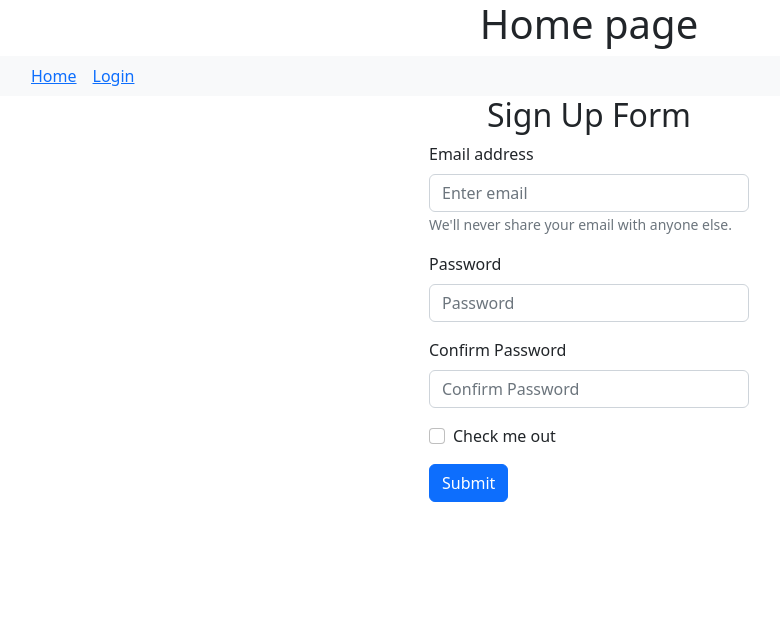
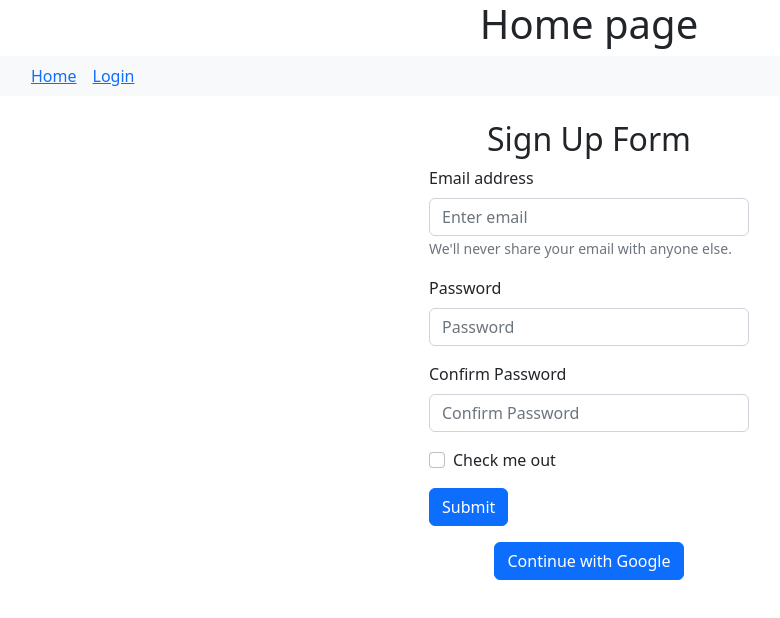
Before and after one commit to ahbab1995/login-auth, a React (Create React App) app: page /signup in a window 1280 px wide. Shown: the top 618 px of the page, without its empty margins (51-831 px from the left). Built offline with nearby package versions, Linux system fonts and the light colour scheme.

Commit message:
signup page google auth new code added

```diff
--- a/src/Components/Signup.js
+++ b/src/Components/Signup.js
@@ -1,9 +1,25 @@
+import { GoogleAuthProvider, signInWithPopup } from "firebase/auth";
 import React from "react";
 import { Button, Form } from "react-bootstrap";
+import { auth } from "../firebase/Firebase.init";
 
 const Signup = () => {
+
+  const provider = new GoogleAuthProvider();
+
+  const handlegoogleAuth = () => {
+    signInWithPopup(auth, provider)
+      .then((result) => {
+        const user = result.user;
+        console.log(user)
+      })
+      .catch((error) => {
+        const errorMessage = error.message;
+        console.log(errorMessage)
+      });
+  };
   return (
-    <div>
+    <div className="py-4">
       <h2 className="text-center">Sign Up Form</h2>
       <div className="w-25 mx-auto">
         <Form>
@@ -32,7 +48,9 @@ const Signup = () => {
             Submit
           </Button>
         </Form>
-
+        <div className="mt-3 d-flex justify-content-center">
+          <Button onClick={handlegoogleAuth}> Continue with Google</Button>
+        </div>
       </div>
     </div>
   );
```
